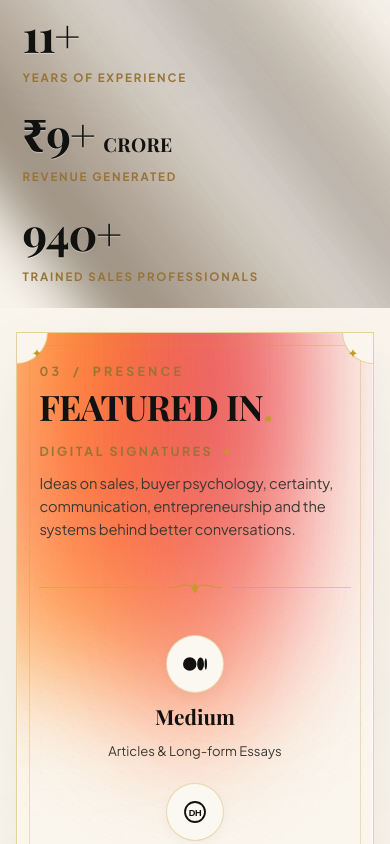
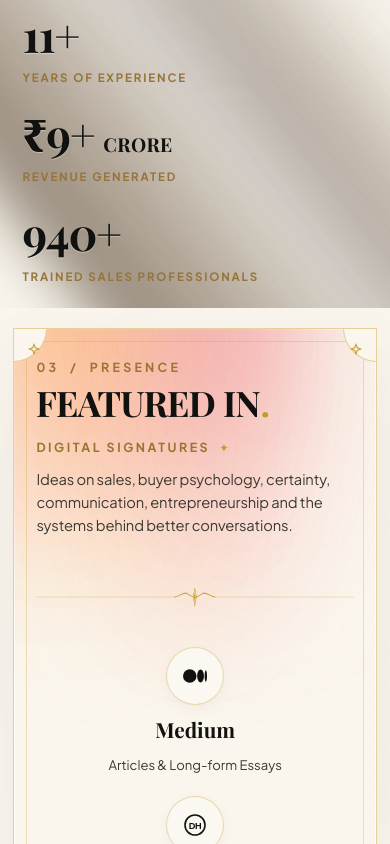
Before and after one commit to authorityclosers/dipak-web, a Next.js app: page / in a window 390 px wide. Shown: the part 1400-2244 px from the top of the page. Built offline with nearby package versions, Linux system fonts and the light colour scheme.

Commit message:
feat(act3): refine geometric coordinate separator, subtle aurora texture, taller envelope frame, and seamless Act 2-to-3 spatial handoff

```diff
--- a/src/features/dipak-presence/DipakPresenceAct.tsx
+++ b/src/features/dipak-presence/DipakPresenceAct.tsx
@@ -9,7 +9,7 @@ interface DipakPresenceActProps {
 }
 
 /**
- * Authentic, pixel-precise vector glyphs matching media_1787087016008.png
+ * Pixel-precise vector glyphs for each media platform
  */
 const PLATFORM_ICONS: Record<string, React.ReactElement> = {
   medium: (
@@ -19,7 +19,7 @@ const PLATFORM_ICONS: Record<string, React.ReactElement> = {
   ),
   dailyhunt: (
     <svg className={styles.svgIcon} viewBox="0 0 24 24" aria-hidden="true">
-      <circle cx="12" cy="12" r="10" fill="none" stroke="currentColor" strokeWidth="1.8" />
+      <circle cx="12" cy="12" r="10" fill="none" stroke="currentColor" strokeWidth="1.6" />
       <text
         x="12"
         y="15.8"
@@ -45,7 +45,7 @@ const PLATFORM_ICONS: Record<string, React.ReactElement> = {
       viewBox="0 0 24 24"
       fill="none"
       stroke="currentColor"
-      strokeWidth="2.2"
+      strokeWidth="2"
       strokeLinecap="round"
       strokeLinejoin="round"
       aria-hidden="true"
@@ -75,9 +75,9 @@ export function DipakPresenceAct({
     >
       <div className={styles.atmosphereLayer} aria-hidden="true" />
 
-      {/* The Envelope Security Certificate Card Frame */}
+      {/* The Broader Envelope Security Certificate Frame */}
       <div className={styles.ticketFrameRoot} data-story-act3-ticket="true">
-        {/* Smudgy Sunset Aurora Wash (Upper Half Focus) */}
+        {/* Subtle, Sophisticated Sunset Aurora Texture (Restricted to Top-Left/Center Crest) */}
         <div className={styles.auroraBackground} aria-hidden="true">
           <div className={styles.auroraAmberBlob} />
           <div className={styles.auroraCoralBlob} />
@@ -85,17 +85,37 @@ export function DipakPresenceAct({
           <div className={styles.auroraTextureOverlay} />
         </div>
 
-        {/* 4 Semicircle Cutout Notches at Corners */}
+        {/* 4 Precise Geometric Scallop Corner Cuts */}
         <div className={styles.scallopTL} data-story-act3-scallop="true" aria-hidden="true" />
         <div className={styles.scallopTR} data-story-act3-scallop="true" aria-hidden="true" />
         <div className={styles.scallopBL} data-story-act3-scallop="true" aria-hidden="true" />
         <div className={styles.scallopBR} data-story-act3-scallop="true" aria-hidden="true" />
 
-        {/* 4 Corner Florets / Gold 4-Point Stars */}
-        <span className={styles.cornerStarTL} data-story-act3-floret="true" aria-hidden="true">✦</span>
-        <span className={styles.cornerStarTR} data-story-act3-floret="true" aria-hidden="true">✦</span>
-        <span className={styles.cornerStarBL} data-story-act3-floret="true" aria-hidden="true">✦</span>
-        <span className={styles.cornerStarBR} data-story-act3-floret="true" aria-hidden="true">✦</span>
+        {/* 4 Outer Corner Geometric 8-Point Diamond Florets */}
+        <div className={styles.cornerStarTL} data-story-act3-floret="true" aria-hidden="true">
+          <svg viewBox="0 0 16 16" width="14" height="14" fill="none">
+            <polygon points="8,1 10,6 15,8 10,10 8,15 6,10 1,8 6,6" fill="#C59B27" />
+            <polygon points="8,4 9,7 12,8 9,9 8,12 7,9 4,8 7,7" fill="#FAF6EE" />
+          </svg>
+        </div>
+        <div className={styles.cornerStarTR} data-story-act3-floret="true" aria-hidden="true">
+          <svg viewBox="0 0 16 16" width="14" height="14" fill="none">
+            <polygon points="8,1 10,6 15,8 10,10 8,15 6,10 1,8 6,6" fill="#C59B27" />
+            <polygon points="8,4 9,7 12,8 9,9 8,12 7,9 4,8 7,7" fill="#FAF6EE" />
+          </svg>
+        </div>
+        <div className={styles.cornerStarBL} data-story-act3-floret="true" aria-hidden="true">
+          <svg viewBox="0 0 16 16" width="14" height="14" fill="none">
+            <polygon points="8,1 10,6 15,8 10,10 8,15 6,10 1,8 6,6" fill="#C59B27" />
+            <polygon points="8,4 9,7 12,8 9,9 8,12 7,9 4,8 7,7" fill="#FAF6EE" />
+          </svg>
+        </div>
+        <div className={styles.cornerStarBR} data-story-act3-floret="true" aria-hidden="true">
+          <svg viewBox="0 0 16 16" width="14" height="14" fill="none">
+            <polygon points="8,1 10,6 15,8 10,10 8,15 6,10 1,8 6,6" fill="#C59B27" />
+            <polygon points="8,4 9,7 12,8 9,9 8,12 7,9 4,8 7,7" fill="#FAF6EE" />
+          </svg>
+        </div>
 
         {/* Inner Engraved Certificate Border */}
         <div className={styles.innerEngravedBorder} aria-hidden="true" />
@@ -143,29 +163,47 @@ export function DipakPresenceAct({
           </div>
         </header>
 
-        {/* Ornate Center Filigree Divider Axis with Diamond Emblem */}
+        {/* Mathematically Precise Geometric Coordinate Separator Axis */}
         <div
           className={styles.centerDividerAxis}
           data-story-act3-axis="true"
           aria-hidden="true"
         >
-          <div className={styles.axisLineLeft} />
           <svg
-            className={styles.filigreeEmblemSvg}
-            viewBox="0 0 64 20"
+            className={styles.geometricSeparatorSvg}
+            viewBox="0 0 1000 24"
+            preserveAspectRatio="none"
             fill="none"
-            data-story-act3-axis-floret="true"
-            aria-hidden="true"
           >
+            {/* Left Baseline Hairline */}
+            <line x1="0" y1="12" x2="435" y2="12" stroke="#C59B27" strokeWidth="1" strokeOpacity="0.4" />
+
+            {/* Left Geometric Filigree S-Curve */}
             <path
-              d="M2 10 C14 10 20 4 28 8 C30 9 31 10 32 10 C33 10 34 9 36 8 C44 4 50 10 62 10"
+              d="M 435 12 C 452 12, 466 5.5, 478 9 C 488 11.5, 494 12, 500 12"
               stroke="#C59B27"
               strokeWidth="1.2"
               strokeOpacity="0.85"
             />
-            <polygon points="32,4 35.5,10 32,16 28.5,10" fill="#C59B27" />
+
+            {/* Center Sacred Geometry 8-Point Diamond Star */}
+            <g data-story-act3-axis-floret="true">
+              <polygon points="500,2 506,12 500,22 494,12" fill="#C59B27" />
+              <polygon points="500,5 504,12 500,19 496,12" fill="#FAF6EE" />
+              <polygon points="500,7 502.5,12 500,17 497.5,12" fill="#C59B27" />
+            </g>
+
+            {/* Right Geometric Filigree S-Curve */}
+            <path
+              d="M 500 12 C 506 12, 512 11.5, 522 9 C 534 5.5, 548 12, 565 12"
+              stroke="#C59B27"
+              strokeWidth="1.2"
+              strokeOpacity="0.85"
+            />
+
+            {/* Right Baseline Hairline */}
+            <line x1="565" y1="12" x2="1000" y2="12" stroke="#C59B27" strokeWidth="1" strokeOpacity="0.4" />
           </svg>
-          <div className={styles.axisLineRight} />
         </div>
 
         {/* Bottom 5-Column Platform Signatures Grid */}
@@ -207,7 +245,7 @@ export function DipakPresenceAct({
                   body
                 )}
 
-                {/* Vertical Divider with Gold Diamond Star Pip */}
+                {/* Vertical Divider with Geometric Diamond Star Pip */}
                 {idx < content.signatures.length - 1 && (
                   <div className={styles.columnDivider} aria-hidden="true">
                     <span className={styles.dividerStarPip}>✦</span>
--- a/src/features/dipak-presence/dipak-presence-act.module.css
+++ b/src/features/dipak-presence/dipak-presence-act.module.css
@@ -21,7 +21,7 @@
   align-items: center;
   background-color: var(--dv-canvas);
   color: var(--dv-ink);
-  padding: clamp(1.2rem, 3.5vh, 2.5rem) clamp(1.5rem, 4vw, 4.5rem);
+  padding: clamp(1rem, 2.5vh, 2rem) clamp(1.2rem, 3.5vw, 3.8rem);
   overflow: clip;
   box-sizing: border-box;
   perspective: 1400px;
@@ -32,27 +32,27 @@
   inset: 0;
   pointer-events: none;
   z-index: 0;
-  opacity: 0.6;
+  opacity: 0.5;
   background:
-    radial-gradient(circle at 75% 25%, rgba(200, 149, 69, 0.06), transparent 50%),
-    radial-gradient(circle at 20% 80%, rgba(200, 149, 69, 0.04), transparent 45%);
+    radial-gradient(circle at 75% 25%, rgba(200, 149, 69, 0.05), transparent 50%),
+    radial-gradient(circle at 20% 80%, rgba(200, 149, 69, 0.03), transparent 45%);
 }
 
 /* =========================================================================
-   ENVELOPE / SECURITY CERTIFICATE FRAME
+   BROADER ENVELOPE / SECURITY CERTIFICATE FRAME
    ========================================================================= */
 .ticketFrameRoot {
   position: relative;
   z-index: 2;
   width: 100%;
-  max-width: 104rem;
-  height: clamp(520px, 80vh, 760px);
+  max-width: 108rem;
+  height: clamp(560px, 85vh, 810px);
   background: #faf6ee;
   border: 1px solid var(--dv-gold-line);
   box-shadow:
     0 24px 64px rgba(17, 17, 15, 0.06),
     0 0 0 1px rgba(255, 255, 255, 0.9) inset;
-  padding: clamp(2.4rem, 4.8vh, 4.2rem) clamp(2.4rem, 4.5vw, 4.8rem);
+  padding: clamp(2.5rem, 5.2vh, 4.4rem) clamp(2.5rem, 4.8vw, 5.2rem);
   display: flex;
   flex-direction: column;
   justify-content: space-between;
@@ -63,7 +63,7 @@
 }
 
 /* =========================================================================
-   SMUDGY SUNSET AURORA TEXTURE & GRAIN BACKGROUND (Upper Diagonal Flow)
+   SUBTLE, SOPHISTICATED SUNSET AURORA TEXTURE
    ========================================================================= */
 .auroraBackground {
   position: absolute;
@@ -75,79 +75,79 @@
 
 .auroraAmberBlob {
   position: absolute;
-  top: -30%;
+  top: -32%;
   left: -12%;
-  width: 55%;
-  height: 75%;
+  width: 52%;
+  height: 68%;
   background: radial-gradient(
     circle at 35% 35%,
-    #ff9526 0%,
-    #ff7a3d 38%,
-    #ffa852 65%,
+    rgba(255, 149, 38, 0.65) 0%,
+    rgba(255, 122, 61, 0.42) 38%,
+    rgba(255, 168, 82, 0.2) 65%,
     transparent 82%
   );
-  filter: blur(48px);
+  filter: blur(54px);
   mix-blend-mode: multiply;
   opacity: 0.85;
 }
 
 .auroraCoralBlob {
   position: absolute;
-  top: -32%;
-  left: 20%;
-  width: 56%;
-  height: 72%;
+  top: -34%;
+  left: 24%;
+  width: 54%;
+  height: 65%;
   background: radial-gradient(
     ellipse at center,
-    #e85a6d 0%,
-    #f57a66 40%,
-    #ffa47a 70%,
+    rgba(232, 90, 109, 0.58) 0%,
+    rgba(245, 122, 102, 0.36) 40%,
+    rgba(255, 164, 122, 0.16) 70%,
     transparent 85%
   );
-  filter: blur(52px);
+  filter: blur(56px);
   mix-blend-mode: multiply;
-  opacity: 0.78;
+  opacity: 0.75;
 }
 
 .auroraRoseBlob {
   position: absolute;
-  top: -20%;
-  left: 45%;
-  width: 40%;
-  height: 65%;
+  top: -22%;
+  left: 48%;
+  width: 38%;
+  height: 58%;
   background: radial-gradient(
     circle at 40% 40%,
-    #eb637a 0%,
-    #f693a2 38%,
+    rgba(235, 99, 122, 0.48) 0%,
+    rgba(246, 147, 162, 0.22) 38%,
     transparent 78%
   );
-  filter: blur(46px);
+  filter: blur(50px);
   mix-blend-mode: multiply;
-  opacity: 0.62;
+  opacity: 0.6;
 }
 
 .auroraTextureOverlay {
   position: absolute;
   inset: 0;
   background-image: radial-gradient(
-    rgba(17, 17, 15, 0.035) 1px,
+    rgba(17, 17, 15, 0.03) 1px,
     transparent 0
   );
   background-size: 16px 16px;
   mix-blend-mode: multiply;
-  opacity: 0.4;
+  opacity: 0.35;
 }
 
 /* =========================================================================
-   SCALLOP CORNER NOTCHES & FLORET STARS
+   SCALLOP CORNER NOTCHES & GEOMETRIC 8-POINT STARS
    ========================================================================= */
 .scallopTL,
 .scallopTR,
 .scallopBL,
 .scallopBR {
   position: absolute;
-  width: 32px;
-  height: 32px;
+  width: 34px;
+  height: 34px;
   border: 1px solid var(--dv-gold-line);
   background: var(--dv-canvas);
   z-index: 4;
@@ -157,7 +157,7 @@
 .scallopTL {
   top: -1px;
   left: -1px;
-  border-bottom-right-radius: 32px;
+  border-bottom-right-radius: 34px;
   border-top: none;
   border-left: none;
 }
@@ -165,7 +165,7 @@
 .scallopTR {
   top: -1px;
   right: -1px;
-  border-bottom-left-radius: 32px;
+  border-bottom-left-radius: 34px;
   border-top: none;
   border-right: none;
 }
@@ -173,7 +173,7 @@
 .scallopBL {
   bottom: -1px;
   left: -1px;
-  border-top-right-radius: 32px;
+  border-top-right-radius: 34px;
   border-bottom: none;
   border-left: none;
 }
@@ -181,12 +181,12 @@
 .scallopBR {
   bottom: -1px;
   right: -1px;
-  border-top-left-radius: 32px;
+  border-top-left-radius: 34px;
   border-bottom: none;
   border-right: none;
 }
 
-/* 4 Corner Florets / Gold 4-Point Stars */
+/* 4 Corner Geometric Florets */
 .cornerStarTL,
 .cornerStarTR,
 .cornerStarBL,
@@ -194,11 +194,9 @@
   position: absolute;
   width: 16px;
   height: 16px;
-  color: var(--dv-gold-art);
   display: flex;
   align-items: center;
   justify-content: center;
-  font-size: 13px;
   z-index: 6;
   pointer-events: none;
 }
@@ -227,6 +225,7 @@
   grid-template-columns: 1.25fr 1fr;
   align-items: flex-end;
   gap: 2rem;
+  padding-bottom: clamp(0.6rem, 1.2vh, 1.2rem);
 }
 
 .titleBlock {
@@ -314,30 +313,21 @@
 }
 
 /* =========================================================================
-   CENTER ORNATE FILIGREE DIVIDER AXIS
+   MATHEMATICALLY PRECISE GEOMETRIC SEPARATOR AXIS
    ========================================================================= */
 .centerDividerAxis {
   position: relative;
   z-index: 2;
+  width: 100%;
+  height: 24px;
   display: flex;
   align-items: center;
-  justify-content: center;
-  gap: 0.5rem;
-  width: 100%;
-  margin-block: 0.8rem;
+  margin-block: clamp(0.6rem, 1.5vh, 1.5rem);
 }
 
-.axisLineLeft,
-.axisLineRight {
-  flex: 1;
-  height: 1px;
-  background-color: var(--dv-gold-line);
-}
-
-.filigreeEmblemSvg {
-  width: 58px;
-  height: 18px;
-  flex-shrink: 0;
+.geometricSeparatorSvg {
+  width: 100%;
+  height: 24px;
   overflow: visible;
 }
 
@@ -362,7 +352,7 @@
   align-items: center;
   text-align: center;
   padding: 0 clamp(0.75rem, 1.6vw, 1.8rem);
-  gap: 0.75rem;
+  gap: 0.8rem;
 }
 
 /* Vertical Divider with Gold Diamond Star Pip */
@@ -467,7 +457,7 @@
 
 @media (max-width: 640px) {
   .presenceSection {
-    padding: 1.5rem 1rem;
+    padding: 1.2rem 0.8rem;
     height: auto;
     min-height: 100dvh;
     max-height: none;
@@ -491,8 +481,7 @@
 @media (prefers-reduced-motion: reduce) {
   .ticketFrameRoot,
   .headlineLine,
-  .axisLineLeft,
-  .axisLineRight,
+  .geometricSeparatorSvg,
   .platformColumn,
   .cornerStarTL,
   .cornerStarTR,
```
Also changed, not shown: src/features/home-intro-story/useHomeIntroTimeline.ts (+27 -24 lines).
